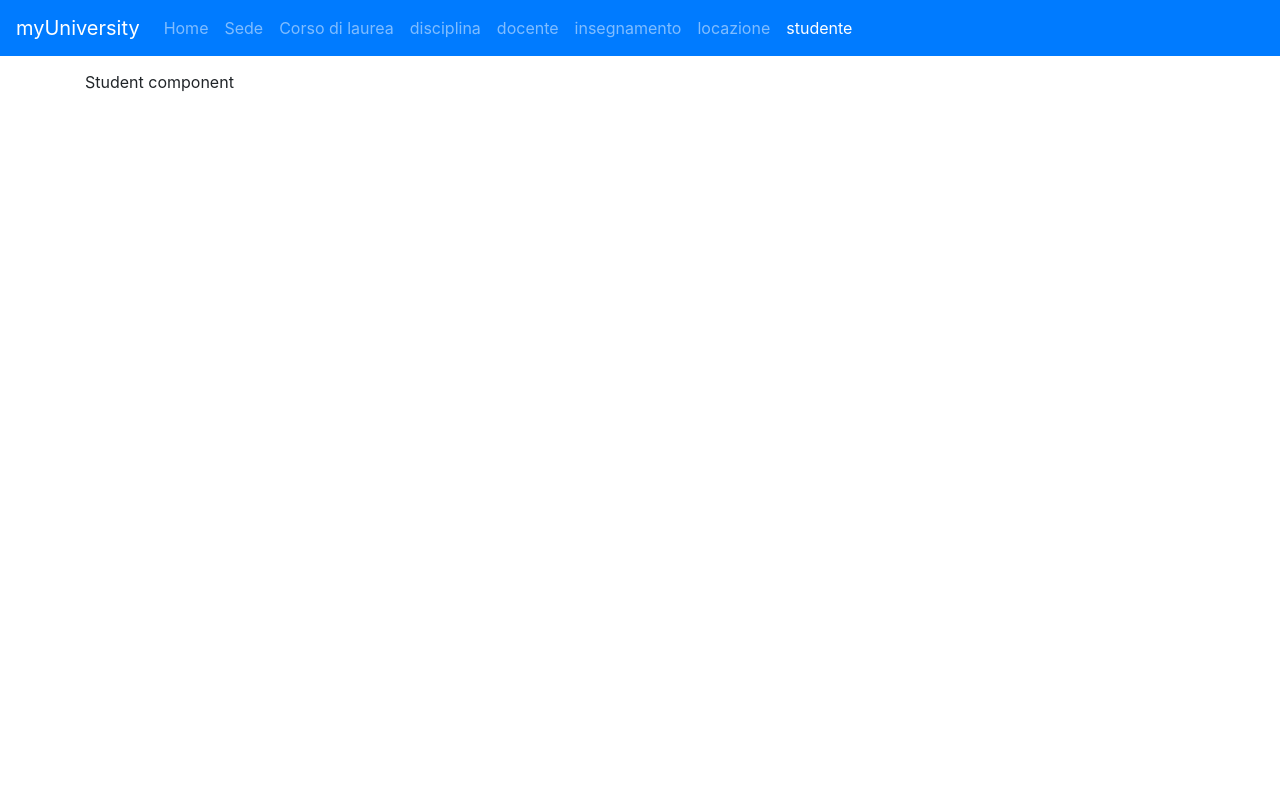
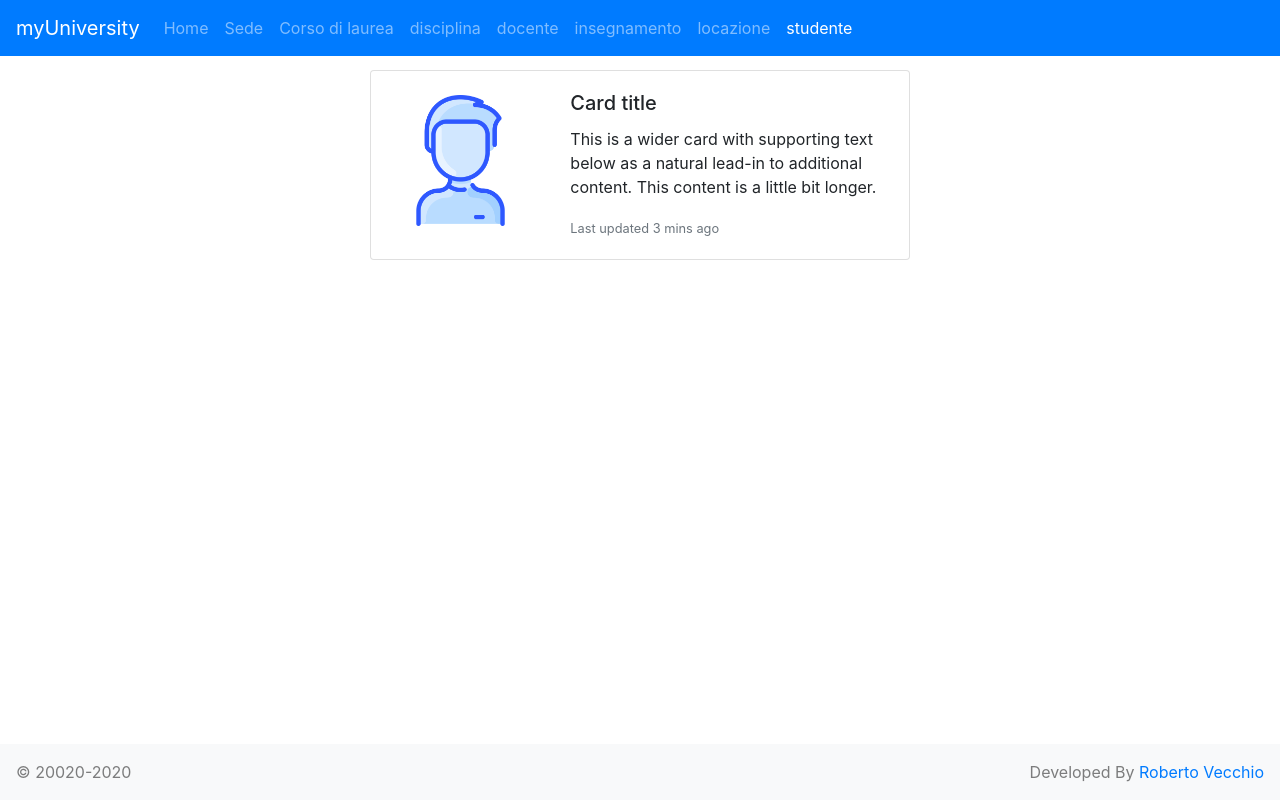
Before and after one commit to LittleBitProgrammer/Segreteria, a React (Create React App) app: page /studente in a window 1280 px wide. Built offline with nearby package versions, Linux system fonts and the light colour scheme; no server answers.

Commit message:
update part 1
- added bottom bar
- added many components to work properly with UI
- start programming UI of route: studente

```diff
--- a/src/components/App.js
+++ b/src/components/App.js
@@ -1,11 +1,13 @@
 //import lib
 import React from 'react'
-import {BrowserRouter, Link} from 'react-router-dom';
+import {BrowserRouter} from 'react-router-dom';
 // NAVIGATION
 import Navigation from './navbar/Navigation';
 import NavItem from './navbar/NavItem';
-import NavDropdown from './navbar/NavDropdown';
+//import NavDropdown from './navbar/NavDropdown';
 import Routes from './routes/routes'
+// BOTTOMBAR
+import BottomBar from './BottomBar';
 
 //create a component
 class App extends React.Component {
@@ -25,6 +27,7 @@ class App extends React.Component {
                             <NavItem path="/studente" name="studente"/>
                         </Navigation>
                         <Routes/>
+                        <BottomBar leftText='© 20020-2020' author='Roberto Vecchio'/>
                     </div>
                 </BrowserRouter>
             </div>
--- /dev/null
+++ b/src/components/BottomBar.js
@@ -0,0 +1,20 @@
+//import lib
+import React from 'react';
+
+//create a component
+const BottomBar = ({leftText, author}) =>{
+    return (
+        <nav className="navbar navbar-expand navbar-light bg-light fixed-bottom">
+            <span className="navbar-text">
+                    {leftText}
+            </span>
+            <span className="navbar-nav mr-auto"></span>
+            <span className="navbar-text">
+                Developed By <span className='text-primary'>{author}</span>
+            </span>
+        </nav>
+    );
+}
+
+//export a component
+export default BottomBar;
--- /dev/null
+++ b/src/components/bootstrap/Jumbotron.js
@@ -0,0 +1,14 @@
+//import lib
+import React from 'react';
+
+//create a component
+const Jumbotron = ({children}) => {
+    return (
+        <div className='jumbotron'>
+            {children}
+        </div>
+    );
+}
+
+//export a component
+export default Jumbotron;
--- /dev/null
+++ b/src/components/bootstrap/ResponsiveImage.js
@@ -0,0 +1,10 @@
+//import lib
+import React from 'react';
+
+// create a component
+const ResponsiveImage = ({path,altText,className}) => {
+    return <img src={path} alt={altText} className={`img-fluid ${className}`}/>
+}
+
+//export a component
+export default ResponsiveImage;
--- /dev/null
+++ b/src/components/card/Card.js
@@ -0,0 +1,16 @@
+//import lib
+import React from 'react'
+
+// create a component
+const Card = ({children}) => {
+    return (
+        <div className="card mb-3 mx-auto" style={{maxWidth: '540px'}}>
+            <div className="row no-gutters">
+                {children}
+            </div>
+        </div>
+    );
+}
+
+//export a component
+export default Card;
--- /dev/null
+++ b/src/components/card/CardBody.js
@@ -0,0 +1,16 @@
+//import lib
+import React from 'react';
+
+//create a component
+const CardBody = ({children}) => {
+    return (
+        <div className="col-md-8">
+            <div className="card-body">
+                {children}
+            </div>
+        </div>
+    );
+}
+
+//export a component
+export default CardBody;
--- /dev/null
+++ b/src/components/card/CardImage.js
@@ -0,0 +1,14 @@
+//import lib
+import React from 'react';
+
+//create a component
+const CardImage = ({image, altText}) => {
+    return (
+        <div className="col-md-4 p-4">
+            <img src={image} className="card-img" alt={altText}/>
+        </div>
+    );
+}
+
+//export a component
+export default CardImage;
--- a/src/components/navbar/NavItem.js
+++ b/src/components/navbar/NavItem.js
@@ -1,6 +1,6 @@
 //import lib
 import React from 'react';
-import {NavLink } from 'react-router-dom';
+import {NavLink} from 'react-router-dom';
 
 //create a component (this component work only with bootstrap)
 const NavItem = ({name, exact, path, disabled}) => {
--- a/src/components/pages/Home.js
+++ b/src/components/pages/Home.js
@@ -1,5 +1,9 @@
 //import lib
 import React from 'react';
+// COMPONENTS
+import Jumbotron from '../bootstrap/Jumbotron';
+import ResponsiveImage from '../bootstrap/ResponsiveImage'
+
 // IMAGES
 import parthenopeLogo from '../../img/Parthenope-Logo-v3.png'
 
@@ -8,13 +12,13 @@ class Home extends React.Component{
     render(){
         return (
         <main role='main' className='container'>
-            <div className='jumbotron'>
+            <Jumbotron>
                 <h1>Segreteria - Università degli studi parthenope</h1>
                 <hr></hr>
                 <p>Progetto creato a puro scopo didattico, volto a dimostrare il funzionamento delle api
                    scritte in Python con Flask</p>
-                <img src={parthenopeLogo} alt='parthenope logo' className='img-fluid'/>
-            </div>
+                <ResponsiveImage path={parthenopeLogo} alt='parthenope logo'/>
+            </Jumbotron>
         </main>
         );
     }
--- a/src/components/pages/Student.js
+++ b/src/components/pages/Student.js
@@ -1,10 +1,45 @@
 //import lib
 import React from 'react';
+import myUniversity from '../../api/myUnivesity'
+import Card from '../card/Card';
+import CardImage from '../card/CardImage';
+import CardBody from '../card/CardBody';
+import userLogo from '../../img/user.png';
 
 // create a component
 class Student extends React.Component{
+
+    constructor(props){
+        super(props)
+
+        this.state = {
+            users: []
+        }
+    }
+
+    fetchUsers = async() =>{
+       const response = await myUniversity.get('/secretary/studente');
+       this.setState({users: response});
+       console.log(response);
+    }
+
+    componentDidMount(){
+        this.fetchUsers();
+    }
+
     render(){
-        return <main role='main' className='container'>Student component</main>
+        return (
+            <main role='main' className='container'>
+                <Card image={userLogo} altText='Student Image'>
+                    <CardImage image={userLogo} altText='user logo'/>
+                    <CardBody>
+                        <h5 className="card-title">Card title</h5>
+                        <p className="card-text">This is a wider card with supporting text below as a natural lead-in to additional content. This content is a little bit longer.</p>
+                        <p className="card-text"><small className="text-muted">Last updated 3 mins ago</small></p>
+                    </CardBody>
+                </Card>
+            </main>
+        );
     }
 }
 
--- a/src/css/index.css
+++ b/src/css/index.css
@@ -1 +1,13 @@
 body { padding-top: 70px; }
+
+@media screen and (max-width: 265px) {
+    h1{
+        font-size:30px;
+    }
+}
+
+@media screen and (max-width: 210px) {
+    h1{
+        font-size:26px;
+    }
+}
```
Also changed, not shown: src/components/UserCardList.js (added, +11 -0 lines), src/img/school-2.png (added), src/img/user.png (added).
